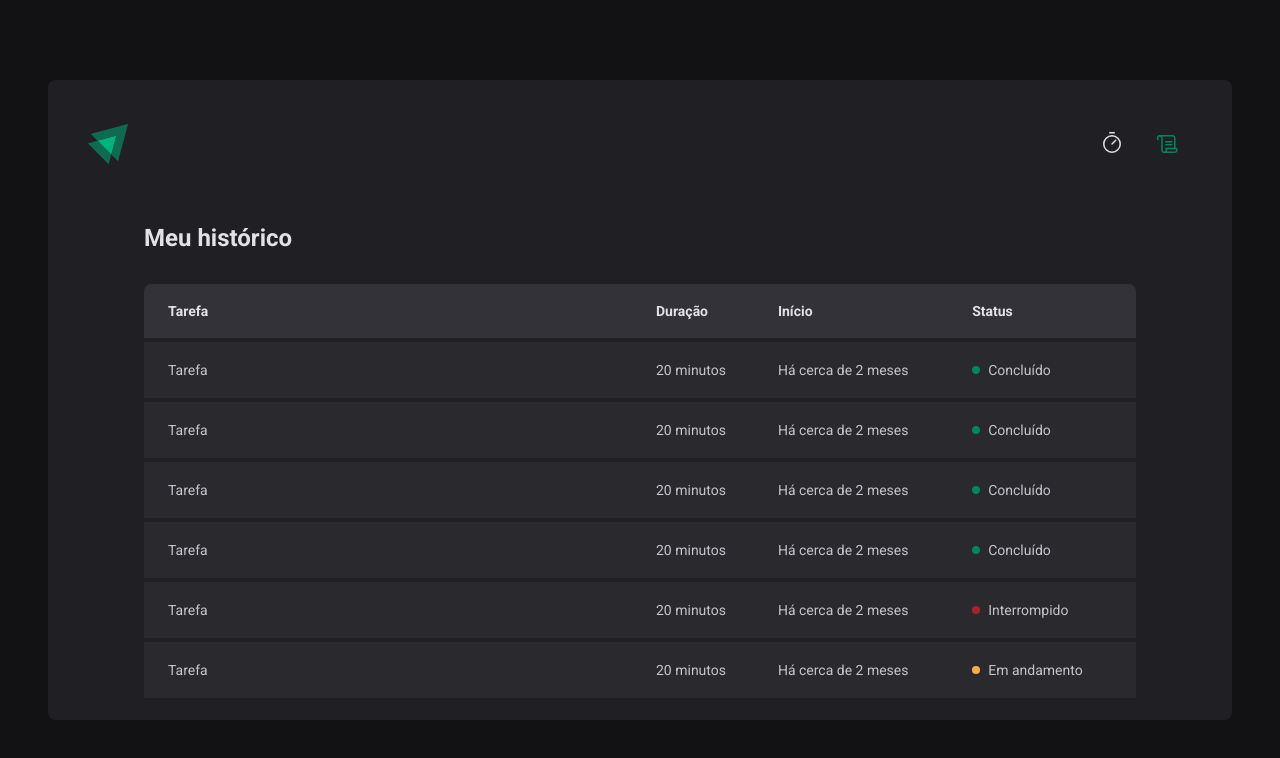
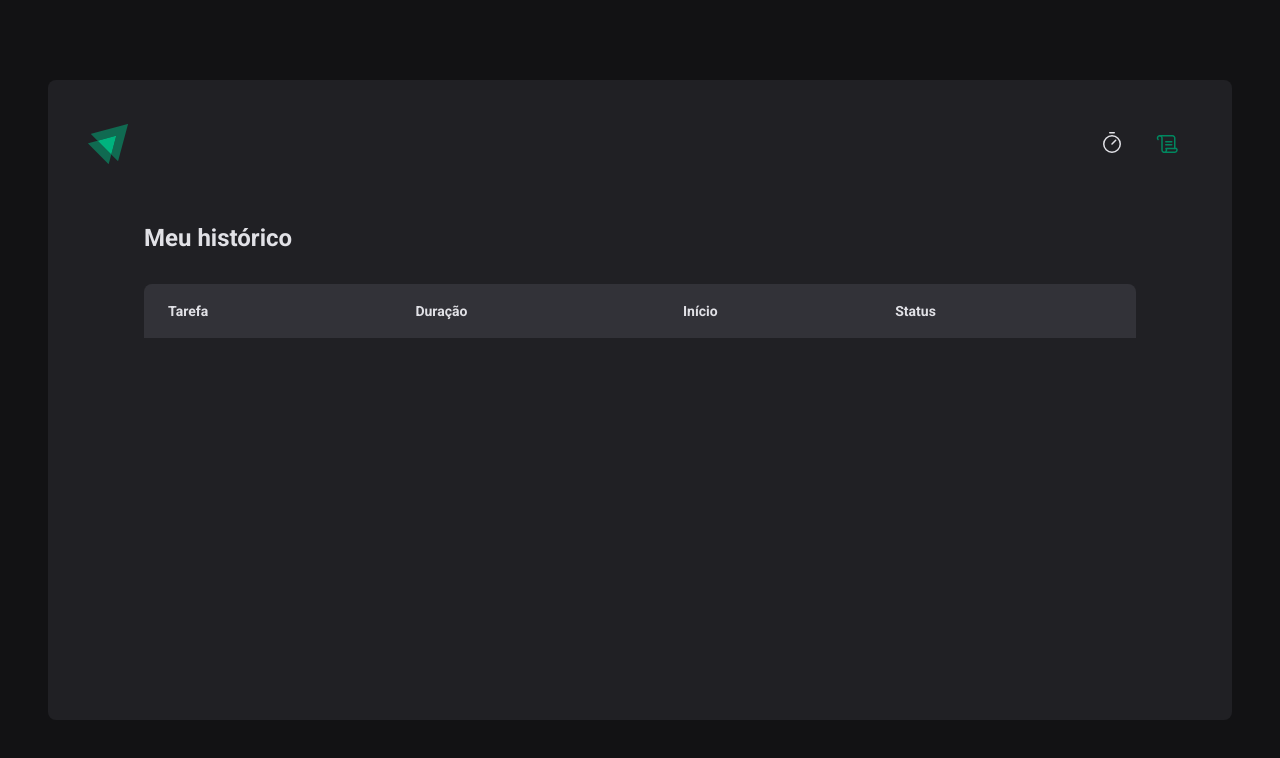
Before and after one commit to guilhermematos13/timer-project, a React (Vite) app: page /history in a window 1280 px wide. Shown: the top 758 px of the page. Built offline with nearby package versions, Linux system fonts and the light colour scheme.

Commit message:
feat: adjust history timer and status column from table

```diff
--- a/src/pages/History/index.tsx
+++ b/src/pages/History/index.tsx
@@ -1,4 +1,6 @@
 import { useContext } from 'react'
+import { formatDistanceToNow } from 'date-fns'
+import ptBR from 'date-fns/locale/pt-BR'
 import { CyclesContext } from '../../contexts/CyclesContext'
 import { HistoryContainer, HistoryList, Status } from './styles'
 
@@ -20,54 +22,31 @@
               </tr>
             </thead>
             <tbody>
-              <tr>
-                <td>Tarefa</td>
-                <td>20 minutos</td>
-                <td>Há cerca de 2 meses</td>
-                <td>
-                  <Status statusColor="green">Concluído</Status>
-                </td>
-              </tr>
-              <tr>
-                <td>Tarefa</td>
-                <td>20 minutos</td>
-                <td>Há cerca de 2 meses</td>
-                <td>
-                  <Status statusColor="green">Concluído</Status>
-                </td>
-              </tr>
-              <tr>
-                <td>Tarefa</td>
-                <td>20 minutos</td>
-                <td>Há cerca de 2 meses</td>
-                <td>
-                  <Status statusColor="green">Concluído</Status>
-                </td>
-              </tr>
-              <tr>
-                <td>Tarefa</td>
-                <td>20 minutos</td>
-                <td>Há cerca de 2 meses</td>
-                <td>
-                  <Status statusColor="green">Concluído</Status>
-                </td>
-              </tr>
-              <tr>
-                <td>Tarefa</td>
-                <td>20 minutos</td>
-                <td>Há cerca de 2 meses</td>
-                <td>
-                  <Status statusColor="red">Interrompido</Status>
-                </td>
-              </tr>
-              <tr>
-                <td>Tarefa</td>
-                <td>20 minutos</td>
-                <td>Há cerca de 2 meses</td>
-                <td>
-                  <Status statusColor="yellow">Em andamento</Status>
-                </td>
-              </tr>
+              {cycles.map((cycle) => {
+                return (
+                  <tr key={cycle.id}>
+                    <td>{cycle.task}</td>
+                    <td>{cycle.minutesAmount} minutos</td>
+                    <td>
+                      {formatDistanceToNow(cycle.startDate, {
+                        addSuffix: true,
+                        locale: ptBR,
+                      })}
+                    </td>
+                    <td>
+                      {cycle.finishedDate && (
+                        <Status statusColor="green">Concluído</Status>
+                      )}
+                      {cycle.interruptDate && (
+                        <Status statusColor="red">Interrompido</Status>
+                      )}
+                      {!cycle.finishedDate && !cycle.interruptDate && (
+                        <Status statusColor="yellow">Em andamento</Status>
+                      )}
+                    </td>
+                  </tr>
+                )
+              })}
             </tbody>
           </table>
         </HistoryList>
--- a/src/pages/Home/components/NewCycleForm/index.tsx
+++ b/src/pages/Home/components/NewCycleForm/index.tsx
@@ -29,7 +29,7 @@
         placeholder="00"
         id="minutesAmount"
         step={5}
-        min={5}
+        min={1}
         max={60}
         disabled={!!activeCycle}
         {...register('minutesAmount', { valueAsNumber: true })}
--- a/src/pages/Home/index.tsx
+++ b/src/pages/Home/index.tsx
@@ -21,7 +21,7 @@
     task: zod.string().min(5, 'Informe a tarefa'),
     minutesAmount: zod
       .number()
-      .min(5, 'O ciclo precisa ser de no mínimo 5 minutos')
+      .min(1, 'O ciclo precisa ser de no mínimo 5 minutos')
       .max(60, 'O ciclo precisa ser de no máximo 60 minutos'),
   })
 
```
